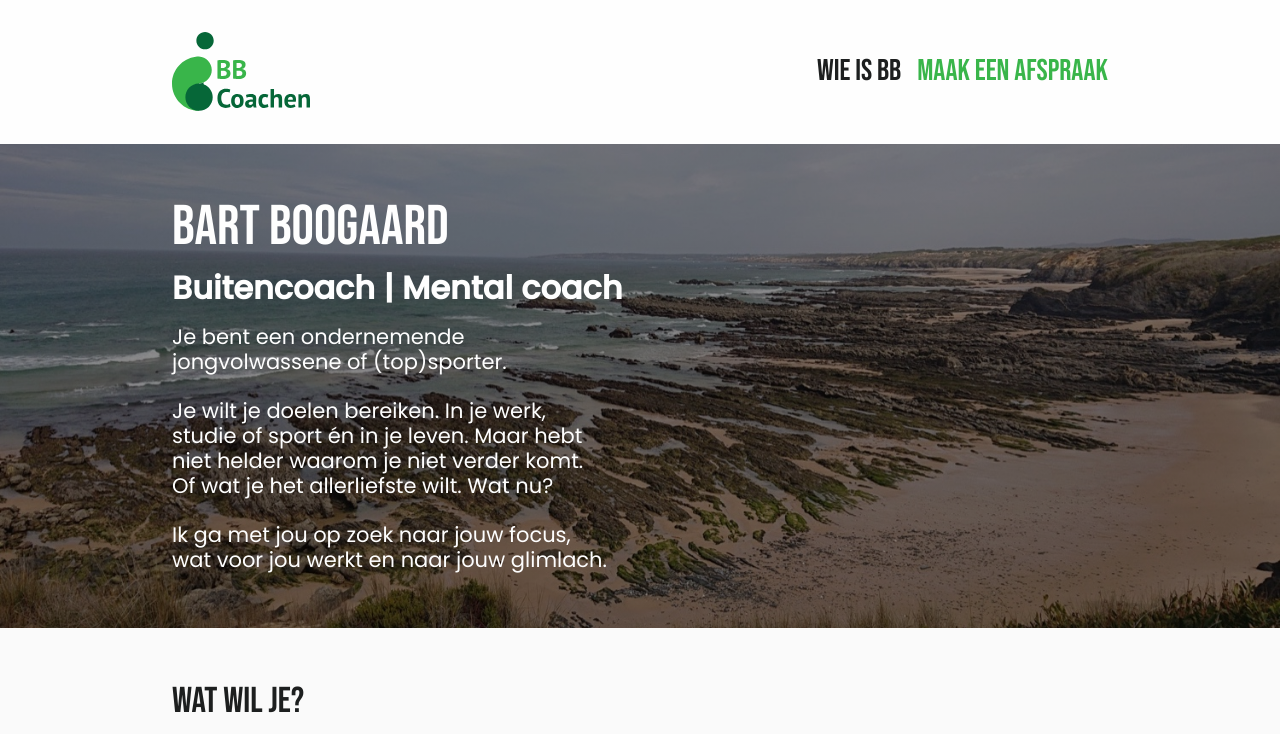
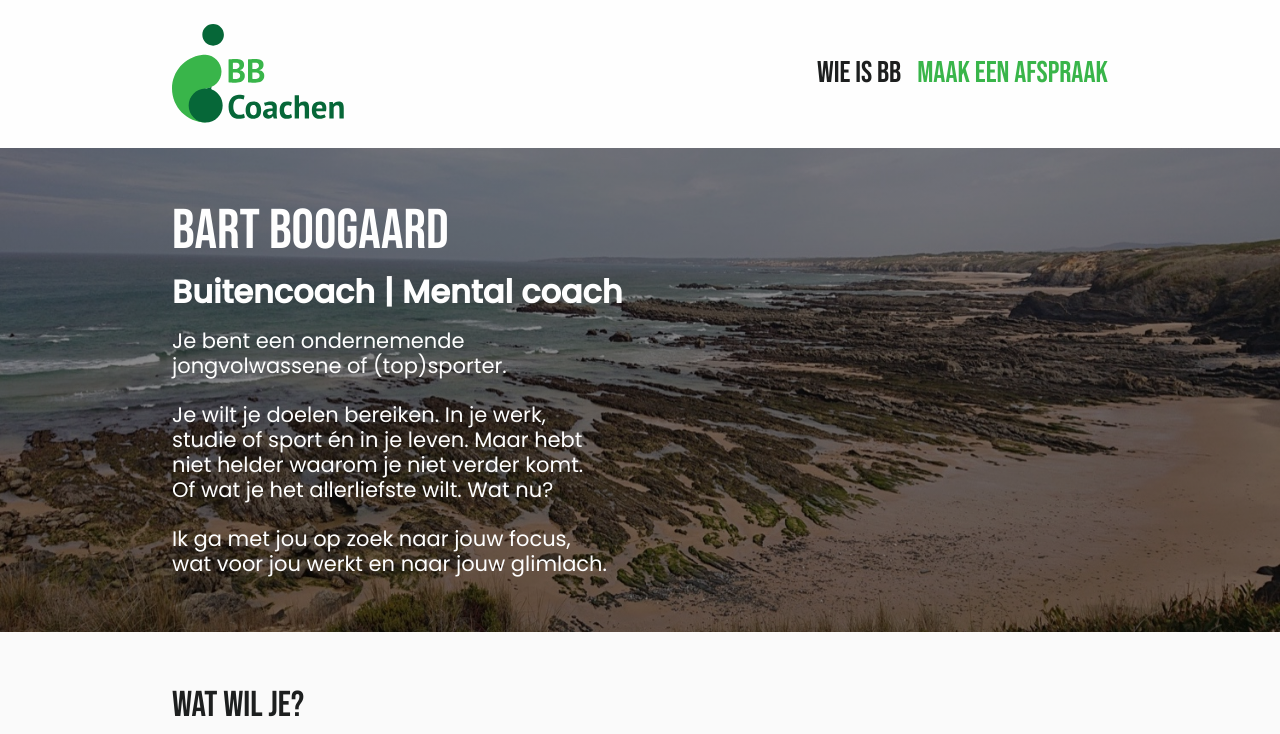
Before and after one commit to sjaakluthart/bb-coachen-website, a React (Create React App) app: page / in a window 1280 px wide. Shown: the top 734 px of the page. Built offline with nearby package versions, Linux system fonts and the light colour scheme.

Commit message:
Changed header styles.

```diff
--- a/src/css/Header.css
+++ b/src/css/Header.css
@@ -9,7 +9,7 @@ header section {
   display: flex;
   justify-content: space-between;
   align-items: center;
-  padding: 24px;
+  padding: 16px 24px;
   font-family: 'Bebas Neue', sans-serif;
 }
 
@@ -32,7 +32,7 @@ header .sign-up {
 
 header a img {
   display: block;
-  height: 80px;
+  height: 100px;
 }
 
 header nav a.active {
@@ -46,6 +46,6 @@ header a:last-child {
 
 @media (min-width: 768px) {
   header section {
-    padding: 32px;
+    padding: 24px 32px;
   }
 }
```
